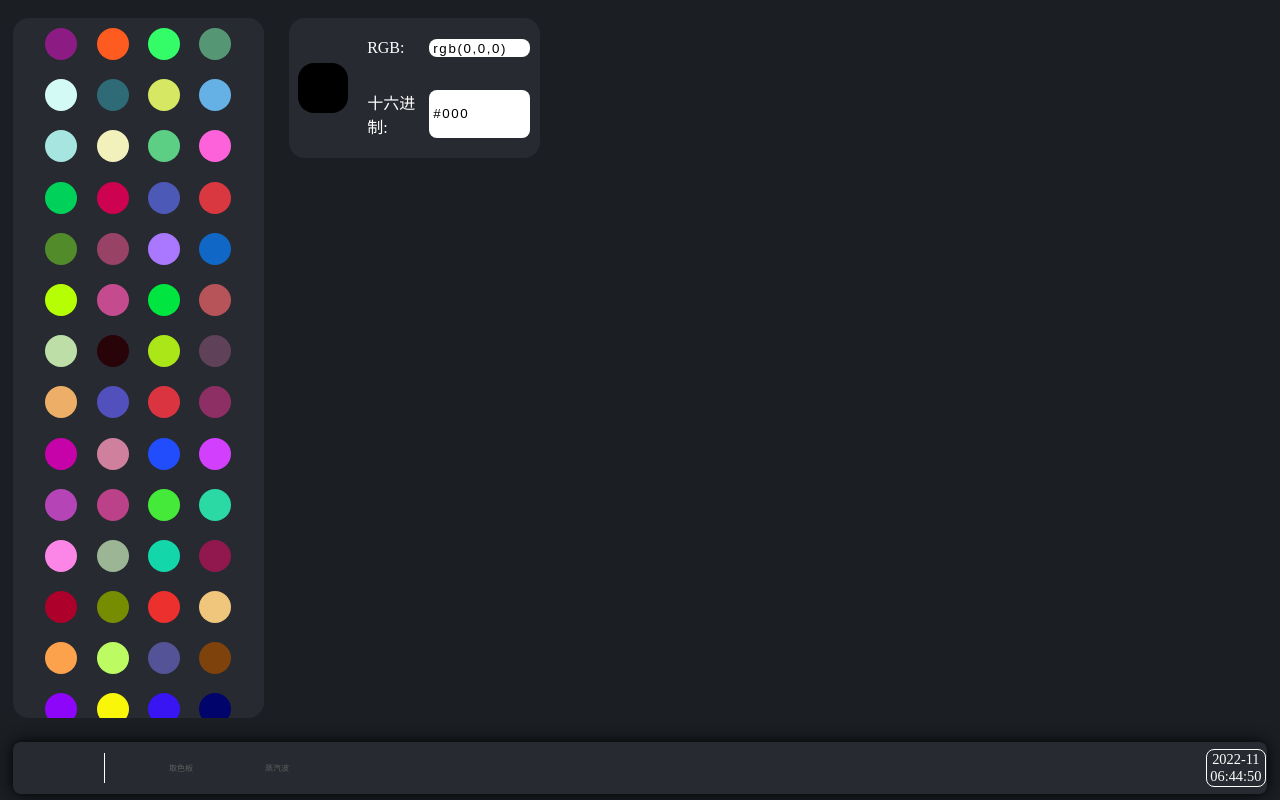
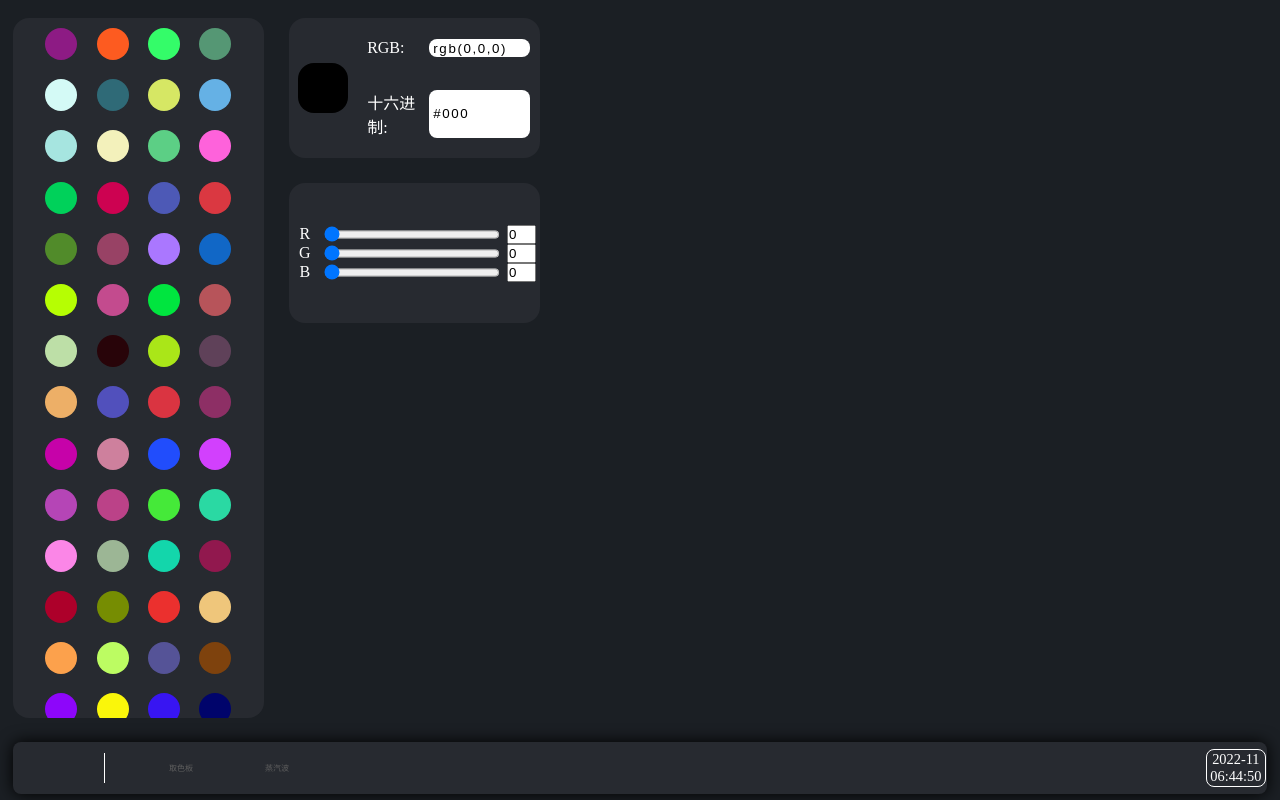
Before and after one commit to Devmacy/AIbuprofen, a Vue app in the folder ExpandingCards/: page /ColorPalette in a window 1280 px wide. Built offline with nearby package versions, Linux system fonts and the light colour scheme; no server answers.

Commit message:
feat: 新增滑动组件

```diff
--- /dev/null
+++ b/ExpandingCards/src/views/SelectColor/component/slideColorSelect.vue
@@ -0,0 +1,82 @@
+<template>
+  <div class="main-wrap-slide-color-select">
+
+    <div class="slide-wrap">
+
+      <div class="slide-item">
+        <div class="text">R</div>
+        <input class="slide" :min="min" :max="max" :value="data.RGBColor.r" name="R" type="range" step="1">
+        <input class="input-container" :value="data.RGBColor.r">
+      </div>
+
+      <div class="slide-item">
+        <div class="text">G</div>
+        <input class="slide" :min="min" :max="max" :value="data.RGBColor.g" name="G" type="range" step="1">
+        <input class="input-container" :value="data.RGBColor.g">
+      </div>
+
+      <div class="slide-item">
+        <div class="text">B</div>
+        <input class="slide" :min="min" :max="max" :value="data.RGBColor.b" name="B" type="range" step="1">
+        <input class="input-container" :value="data.RGBColor.b">
+      </div>
+    </div>
+
+  </div>
+</template>
+
+<script lang="ts">
+export default {
+  name: "slideColorSelect"
+}
+</script>
+
+<script setup lang="ts">
+import {reactive, ref} from "vue";
+
+const min = ref(0)
+const max = ref(255)
+
+const data = reactive({
+  RGBColor:{
+    r:0,
+    g:0,
+    b:0
+  }
+})
+</script>
+
+<style scoped lang="scss">
+.main-wrap-slide-color-select {
+  height: 100%;
+  width: 100%;
+  display: flex;
+  flex-direction: column;
+  justify-content: center;
+}
+
+.slide-wrap {
+  display: flex;
+  flex-direction: column;
+  width: 100%;
+
+  .slide-item{
+    display: flex;
+    justify-content: space-around;
+
+    .text {
+      width: 10%;
+      display: flex;
+      justify-content: center;
+    }
+
+    .slide{
+      width: 70%;
+    }
+
+    .input-container{
+      width: 10%;
+    }
+  }
+}
+</style>
--- a/ExpandingCards/src/views/SelectColor/index.vue
+++ b/ExpandingCards/src/views/SelectColor/index.vue
@@ -5,7 +5,12 @@
     <div class="operation-wrap">
       <ShowColor class="show-color-cont"
                  :rgb-list="[`${hexColor.color.r}`,`${hexColor.color.g}`,`${hexColor.color.b}`]"/>
+
+      <div class="show-color-cont" style="margin: 10% 0 0 0;overflow: hidden">
+        <slide-color-select></slide-color-select>
+      </div>
     </div>
+
 
   </div>
 </template>
@@ -21,6 +26,7 @@ import {reactive} from "vue";
 import ShowColor from "@/views/SelectColor/component/ShowColor.vue";
 import ColorList from "@/views/SelectColor/component/ColorList.vue";
 import {XPoet} from "@/common/api";
+import SlideColorSelect from "@/views/SelectColor/component/slideColorSelect.vue";
 
 XPoet().then((data)=>{
   console.log(data)
```
